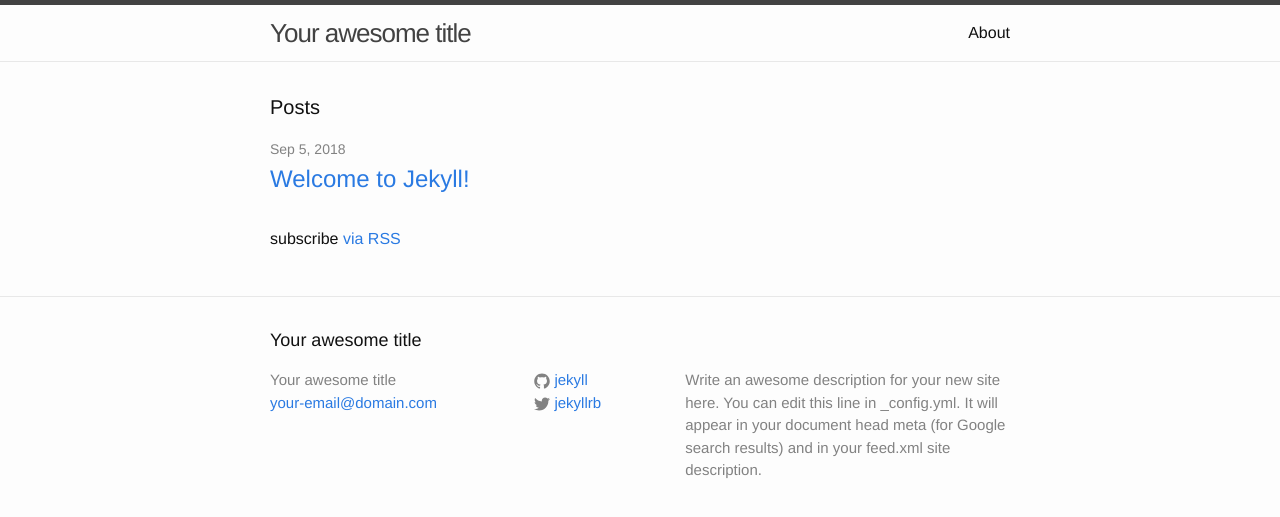
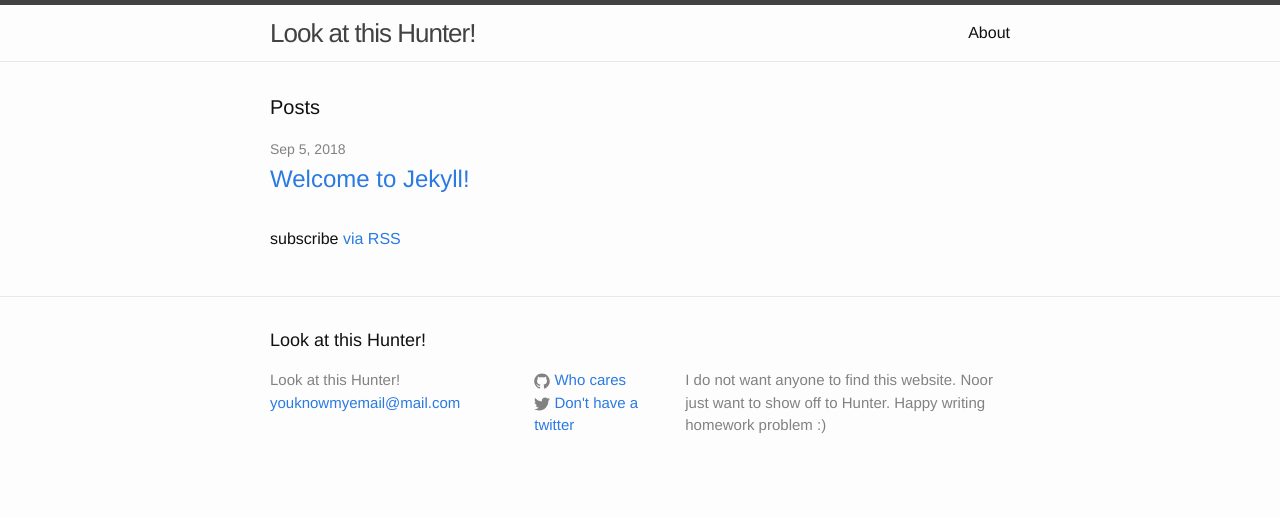
Before and after one commit to NurulN/NurulN.github.io, a Jekyll site: the page built from index.html, in a window 1280 px wide. Shown: the top 517 px of the page. Built offline with Jekyll 4.4.1, drawn with Linux system fonts in a browser that asks for light colours.

Commit message:
Update_config.yml
blabla

```diff
--- a/_config.yml
+++ b/_config.yml
@@ -6,16 +6,15 @@
 # 'jekyll serve'. If you change this file, please restart the server process.
 
 # Site settings
-title: Your awesome title
-email: your-email@domain.com
+title: Look at this Hunter!
+email: youknowmyemail@mail.com
 description: > # this means to ignore newlines until "baseurl:"
-  Write an awesome description for your new site here. You can edit this
-  line in _config.yml. It will appear in your document head meta (for
-  Google search results) and in your feed.xml site description.
+ I do not want anyone to find this website. Noor just want to show off to Hunter. Happy writing
+ homework problem :)
 baseurl: "" # the subpath of your site, e.g. /blog
 url: "http://yourdomain.com" # the base hostname & protocol for your site
-twitter_username: jekyllrb
-github_username:  jekyll
+twitter_username: Don't have a twitter
+github_username:  Who cares
 
 # Build settings
 markdown: kramdown
```
